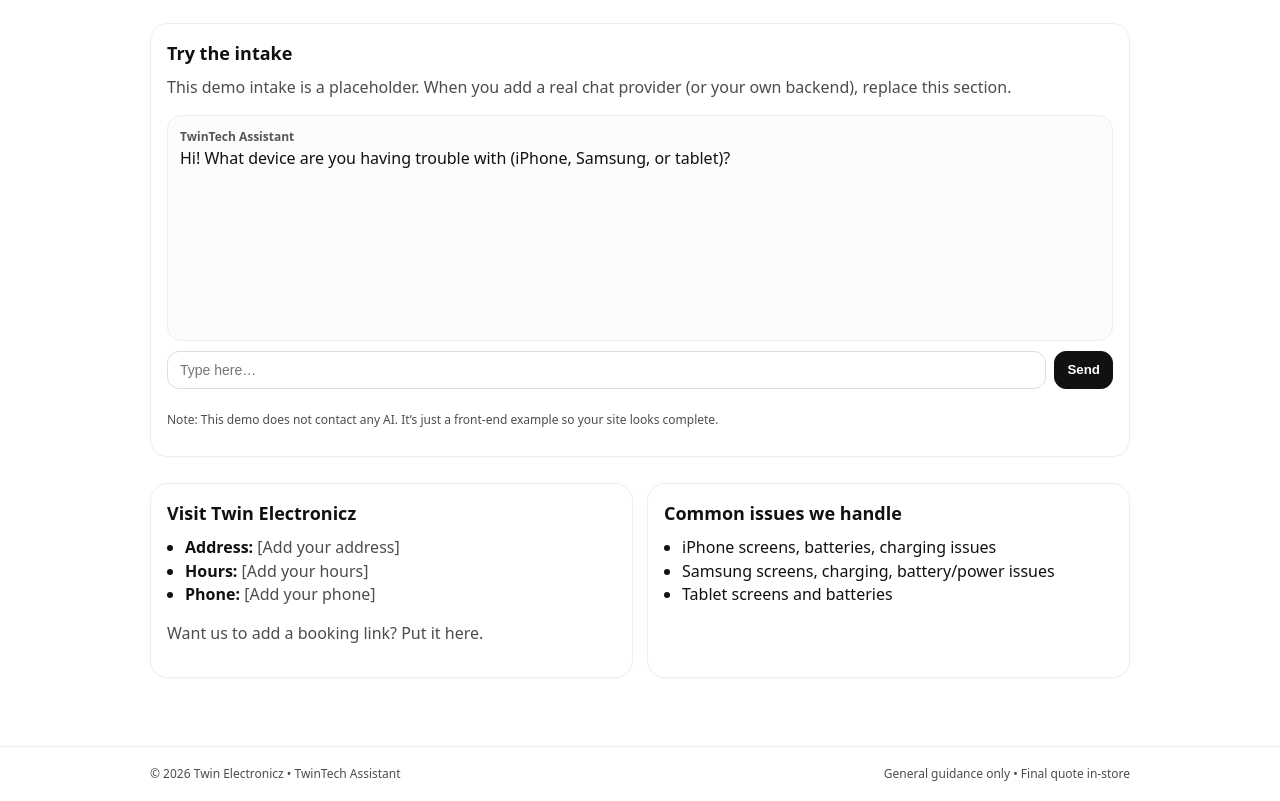
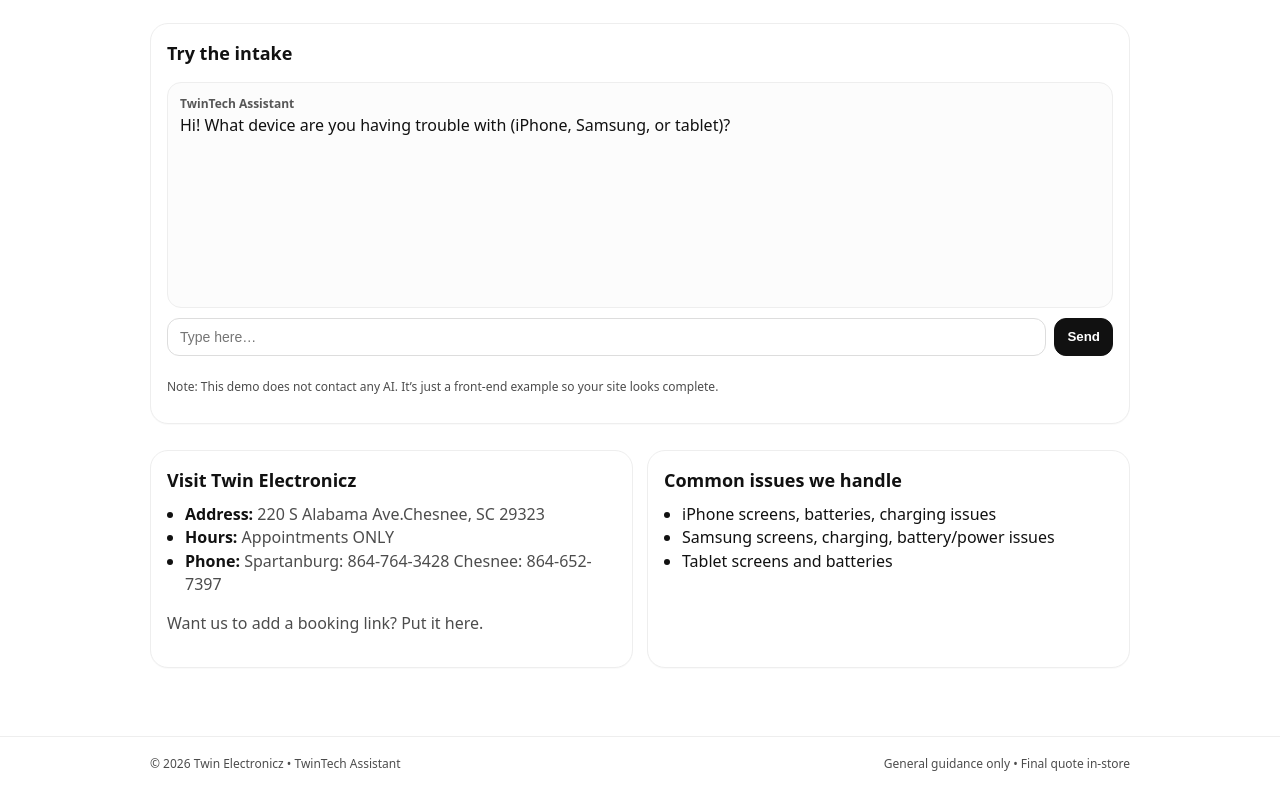
Before and after one commit to TwinElectronicz/twinelectronicz.github.io, a plain HTML site: page index.html in a window 1280 px wide. Shown: the part 893-1694 px from the top of the page. Drawn offline with Linux system fonts and the light colour scheme.

Commit message:
Update index.html

```diff
--- a/index.html
+++ b/index.html
@@ -135,7 +135,6 @@
       <div class="card span12">
         <h2>Try the intake</h2>
         <p class="muted" style="margin-top:0;">
-          This demo intake is a placeholder. When you add a real chat provider (or your own backend), replace this section.
         </p>
 
         <div class="chatbox">
@@ -157,9 +156,9 @@
       <div class="card span6">
         <h2>Visit Twin Electronicz</h2>
         <ul>
-          <li><b>Address:</b> <span class="muted">[Add your address]</span></li>
-          <li><b>Hours:</b> <span class="muted">[Add your hours]</span></li>
-          <li><b>Phone:</b> <span class="muted">[Add your phone]</span></li>
+          <li><b>Address:</b> <span class="muted">220 S Alabama Ave.Chesnee, SC 29323</span></li>
+          <li><b>Hours:</b> <span class="muted">Appointments ONLY</span></li>
+          <li><b>Phone:</b> <span class="muted">Spartanburg: 864-764-3428  Chesnee: 864-652-7397</span></li>
         </ul>
         <p class="muted">Want us to add a booking link? Put it here.</p>
       </div>
```
